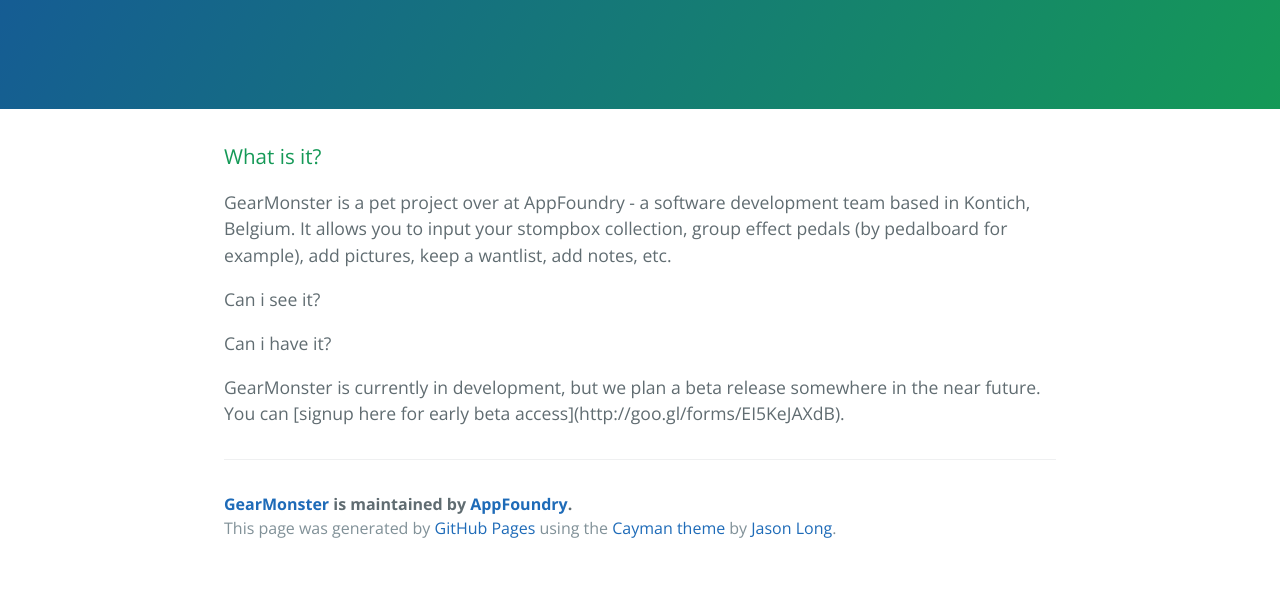
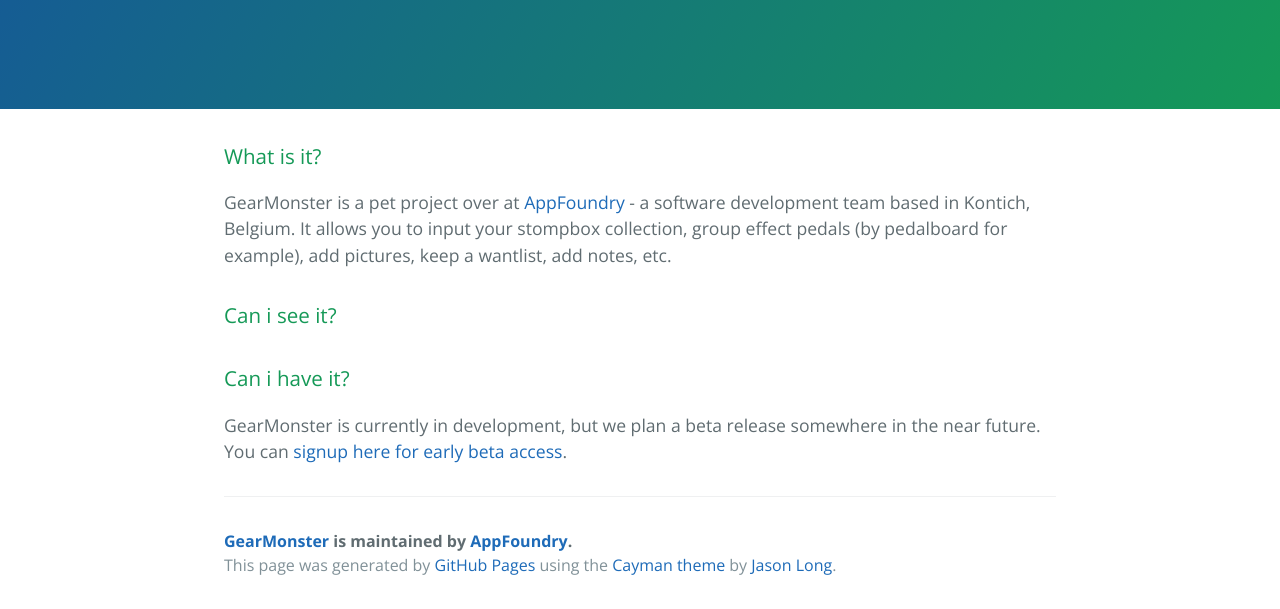
Before and after one commit to appfoundry/gearmonster-web, a plain HTML site: page index.html in a window 1280 px wide. Shown: the part 208-817 px from the top of the page. Drawn offline with nearby package versions, Linux system fonts and the light colour scheme.

Commit message:
Content
HTML duh!

```diff
--- a/index.html
+++ b/index.html
@@ -16,20 +16,22 @@
     </section>
 
     <section class="main-content">
-      <h3>
+<h3>
 <a id="what" class="anchor" href="#what" aria-hidden="true"><span class="octicon octicon-link"></span></a>What is it?</h3>
-<p>GearMonster is a pet project over at AppFoundry - a software development team based in Kontich, Belgium. It allows you to input your stompbox collection, group effect pedals (by pedalboard for example), add pictures, keep a wantlist, add notes, etc.</p>
+<p>GearMonster is a pet project over at <a href="https://www.appfoundry.be target="_blank"">AppFoundry</a> - a software development team based in Kontich, Belgium. It allows you to input your stompbox collection, group effect pedals (by pedalboard for example), add pictures, keep a wantlist, add notes, etc.</p>
 
+<h3>
 <a id="signup" class="anchor" href="#signup" aria-hidden="true"><span class="octicon octicon-link"></span></a>Can i see it?</h3>
 <p></p>
 
+<h3>
 <a id="signup" class="anchor" href="#signup" aria-hidden="true"><span class="octicon octicon-link"></span></a>Can i have it?</h3>
-<p>GearMonster is currently in development, but we plan a beta release somewhere in the near future. You can [signup here for early beta access](http://goo.gl/forms/EI5KeJAXdB).</p>
+<p>GearMonster is currently in development, but we plan a beta release somewhere in the near future. You can <a href="http://goo.gl/forms/EI5KeJAXdB" target="_blank">signup here for early beta access</a>.</p>
 
       <footer class="site-footer">
-        <span class="site-footer-owner"><a href="https://play.google.com/store/apps/details?id=be.appfoundry.gearmonster&hl=en">GearMonster</a> is maintained by <a href="https://www.appfoundry.be">AppFoundry</a>.</span>
+        <span class="site-footer-owner"><a href="https://play.google.com/store/apps/details?id=be.appfoundry.gearmonster&hl=en" target="_blank">GearMonster</a> is maintained by <a href="https://www.appfoundry.be" target="_blank">AppFoundry</a>.</span>
 
-        <span class="site-footer-credits">This page was generated by <a href="https://pages.github.com">GitHub Pages</a> using the <a href="https://github.com/jasonlong/cayman-theme">Cayman theme</a> by <a href="https://twitter.com/jasonlong">Jason Long</a>.</span>
+        <span class="site-footer-credits">This page was generated by <a href="https://pages.github.com" target="_blank">GitHub Pages</a> using the <a href="https://github.com/jasonlong/cayman-theme" target="_blank">Cayman theme</a> by <a href="https://twitter.com/jasonlong target="_blank"">Jason Long</a>.</span>
       </footer>
 
     </section>
```
